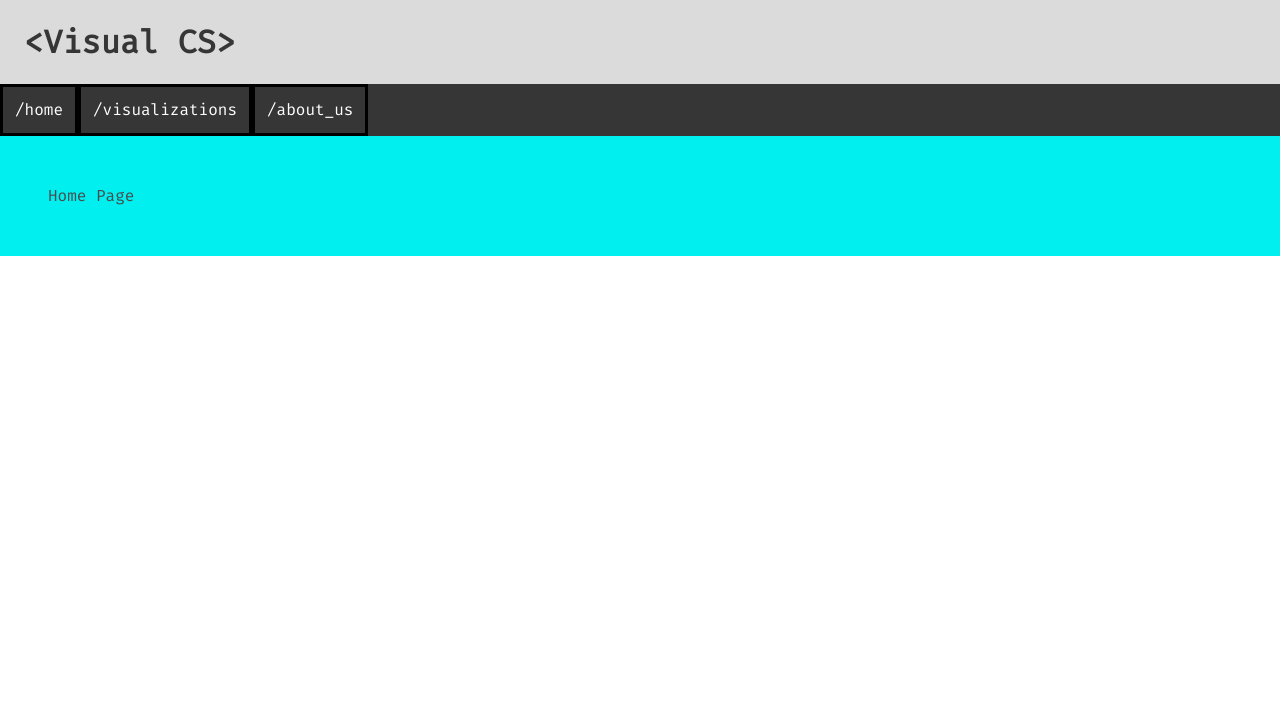
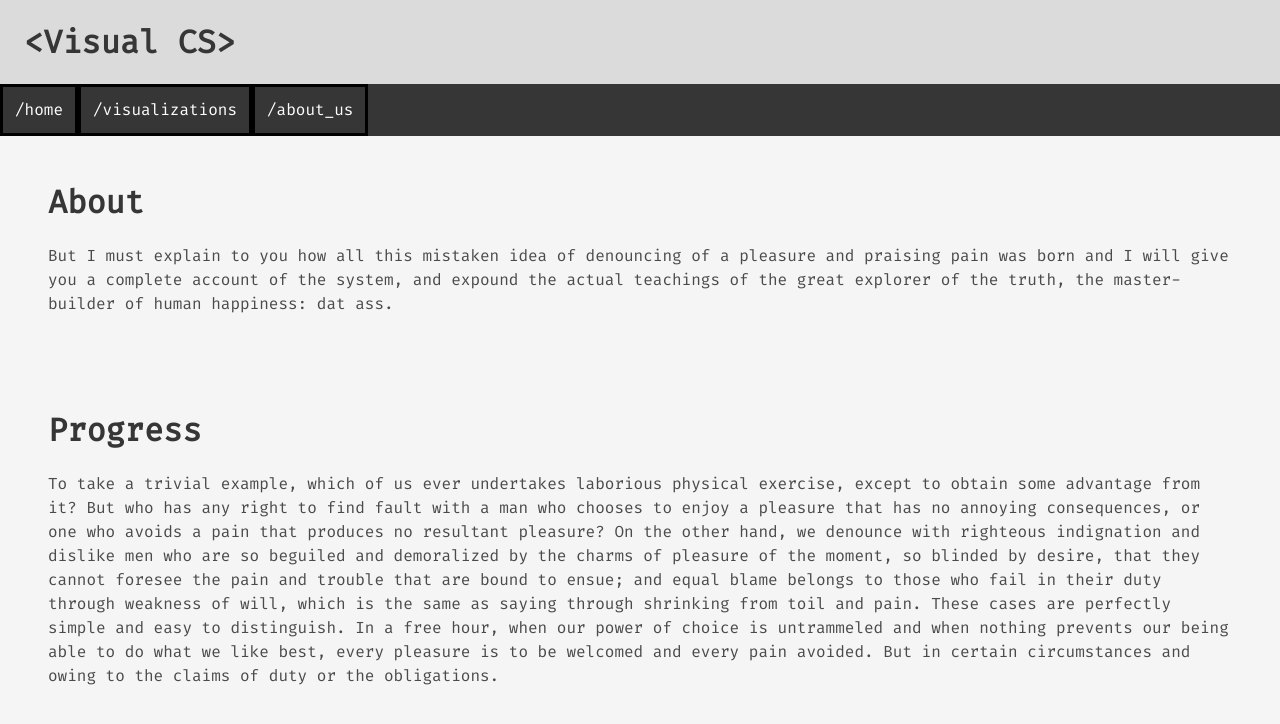
Before and after one commit to visual-cs/site, a React (Create React App) app: page / in a window 1280 px wide. Shown: the top 724 px of the page. Built offline with nearby package versions, Linux system fonts and the light colour scheme.

Commit message:
demo-page

```diff
--- a/src/App.js
+++ b/src/App.js
@@ -21,7 +21,6 @@ function App() {
 
       <NavBar />
 
-      <div className="section">
       <Switch>
         <Route exact path="/">
           <Home />
@@ -33,7 +32,6 @@ function App() {
           <Visual />
         </Route>
       </Switch>
-      </div>
 
     </Router>
   );
--- a/src/Home.js
+++ b/src/Home.js
@@ -3,9 +3,43 @@ import React from 'react';
 function Home() {
     return (
         <div>
-            <h1>
-                Home Page
-            </h1>
+            <div className="section has-background-white-ter">
+                <h1 className="title">About</h1>
+                <p>
+                But I must explain to you how all this mistaken
+                idea of denouncing of a pleasure and praising
+                pain was born and I will give you a complete
+                account of the system, and expound the actual
+                teachings of the great explorer of the truth,
+                the master-builder of human happiness: dat ass.
+                </p>
+            </div>
+            <div className="section has-background-white-ter">
+                <h1 className="title">Progress</h1>
+                <p>
+                To take a trivial example, which of us ever
+                undertakes laborious physical exercise, except to
+                obtain some advantage from it? But who has any right
+                to find fault with a man who chooses to enjoy a
+                pleasure that has no annoying consequences, or one
+                who avoids a pain that produces no resultant
+                pleasure? On the other hand, we denounce with
+                righteous indignation and dislike men who are so
+                beguiled and demoralized by the charms of pleasure of
+                the moment, so blinded by desire, that they cannot
+                foresee the pain and trouble that are bound to
+                ensue; and equal blame belongs to those who fail
+                in their duty through weakness of will, which is the
+                same as saying through shrinking from toil and pain.
+                These cases are perfectly simple and easy to
+                distinguish. In a free hour, when our power of
+                choice is untrammeled and when nothing prevents our
+                being able to do what we like best, every pleasure is
+                to be welcomed and every pain avoided. But in certain
+                circumstances and owing to the claims of duty or
+                the obligations.
+                </p>
+            </div>
         </div>
     );
 }
```
Lines whose indentation alone changed are shown as unchanged.
